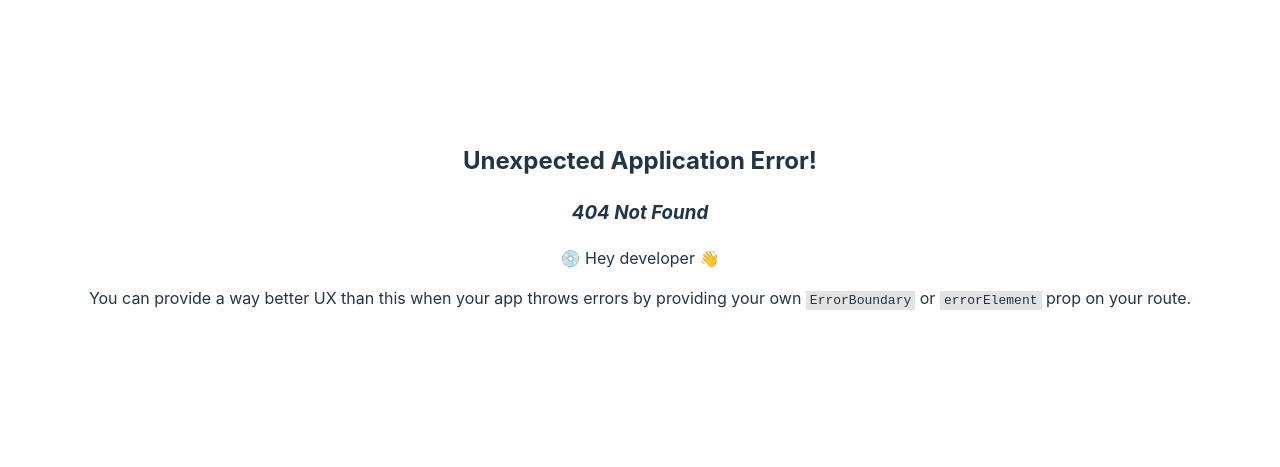
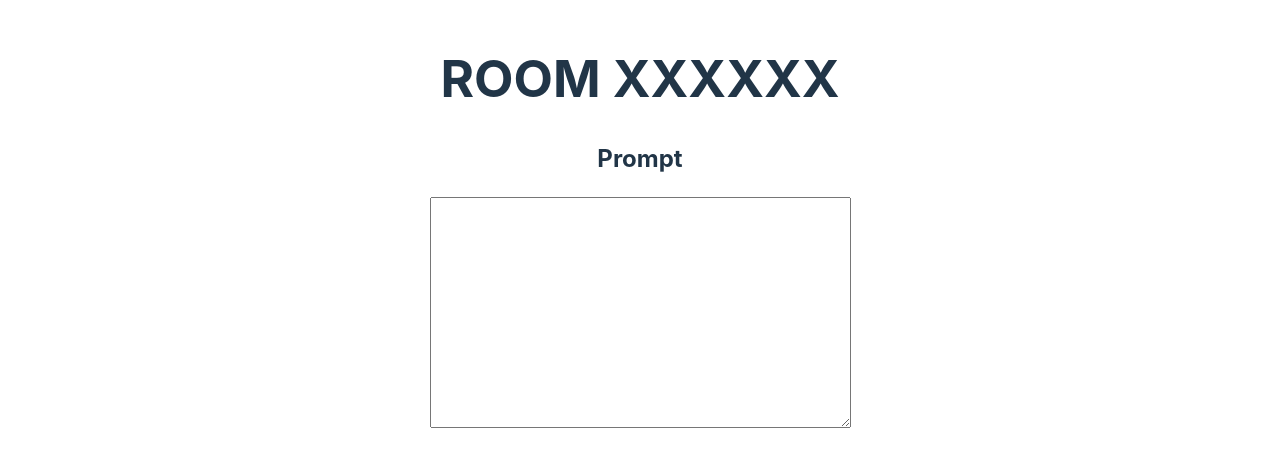
Before and after one commit to cesarlpb/hackathon-ods, a React (Vite) app in the folder front/: page /room in a window 1280 px wide. Before the commit this address had no page. Shown: the part 175-642 px from the top of the page. Built offline with nearby package versions, Linux system fonts and the light colour scheme.

Commit message:
added basic Room structure

```diff
--- a/front/src/pages/Room.jsx
+++ b/front/src/pages/Room.jsx
@@ -1,6 +1,10 @@
 const Room = () => {
     return (
-        <div>Room</div>
+        <div>
+          <h1>ROOM XXXXXX</h1>
+          <h2>Prompt</h2>
+          <textarea id="answer" cols={50} rows={15}></textarea>
+        </div>
     )
 }
 
```
Also changed, not shown: front/src/main.jsx (+6 -1 lines).
